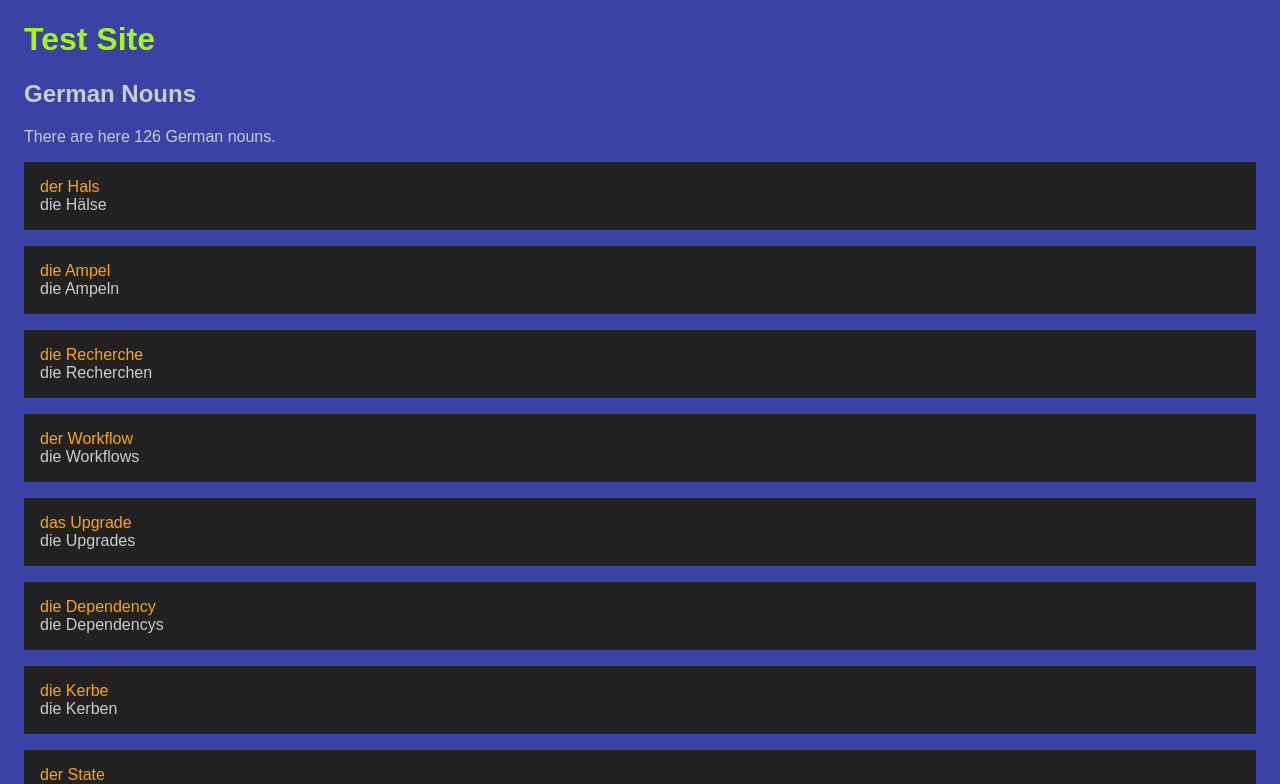
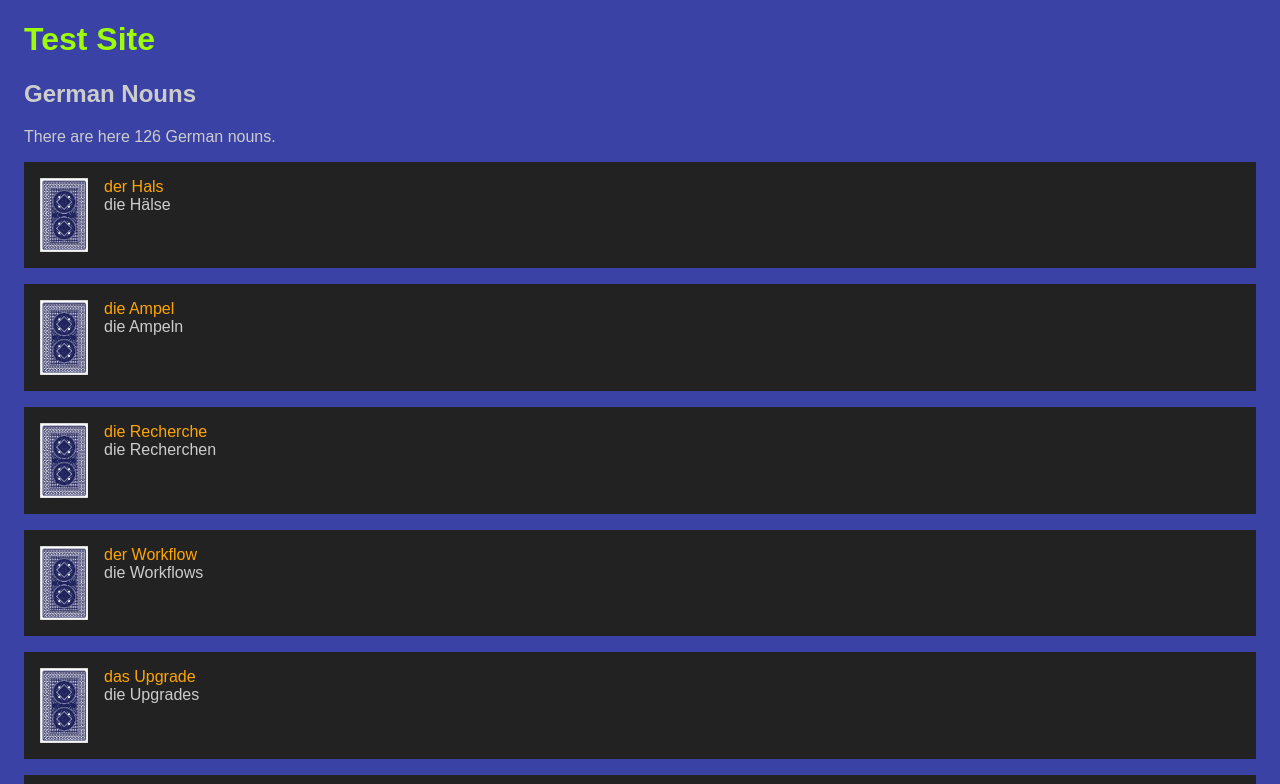
Before and after one commit to Scientific-Research/reactBasicProject1, a React (Vite) app: page / in a window 1280 px wide. Shown: the top 784 px of the page. Built offline with nearby package versions, Linux system fonts and the light colour scheme.

Commit message:
added image

```diff
--- a/src/App.jsx
+++ b/src/App.jsx
@@ -2,18 +2,20 @@ import "./App.scss";
 import _germanNouns from "./data/germanNouns.json";
 
 function shuffle(array) {
-  let currentIndex = array.length,  randomIndex;
+  let currentIndex = array.length,
+    randomIndex;
 
   // While there remain elements to shuffle.
   while (currentIndex != 0) {
-
     // Pick a remaining element.
     randomIndex = Math.floor(Math.random() * currentIndex);
     currentIndex--;
 
     // And swap it with the current element.
     [array[currentIndex], array[randomIndex]] = [
-      array[randomIndex], array[currentIndex]];
+      array[randomIndex],
+      array[currentIndex],
+    ];
   }
 
   return array;
@@ -21,7 +23,6 @@ function shuffle(array) {
 
 // const germanNouns = shuffle(_germanNouns).filter(m=>m.article ==="das");
 const germanNouns = shuffle(_germanNouns);
-
 
 function App() {
   return (
@@ -33,8 +34,13 @@ function App() {
         {germanNouns.map((germanNoun) => {
           return (
             <div className="germanNoun">
-              <div className="singular">{germanNoun.article} {germanNoun.singular}</div>
-              <div className="plural">{germanNoun.plural} </div>
+              <img src="/public/images/cardback.jpg" alt="cardback.jpg" />
+              <div>
+                <div className="singular">
+                  {germanNoun.article} {germanNoun.singular}
+                </div>
+                <div className="plural">{germanNoun.plural} </div>
+              </div>
             </div>
           );
         })}
--- a/src/App.scss
+++ b/src/App.scss
@@ -7,14 +7,24 @@ body {
   h1 {
     color: rgb(159, 252, 9);
   }
-  .germanNouns{
-    .germanNoun{
+  .germanNouns {
+    .germanNoun {
       background-color: #222;
       margin-bottom: 1rem;
       padding: 1rem;
-      .singular{
+      display: flex;
+      gap: 1rem;
+      img {
+        width: 3rem;
+      }
+      .singular {
         color: orange;
       }
     }
   }
+  //oder
+  // .germanNouns .germanNoun img {
+  //   width: 3rem;
+  //   height: 3rem;
+  // }
 }
```
